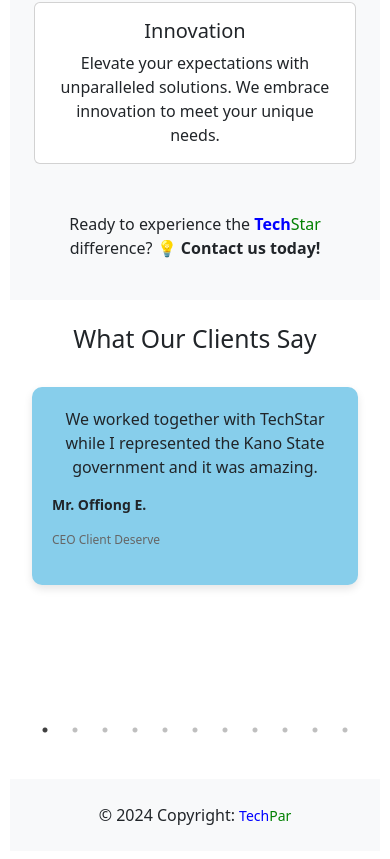
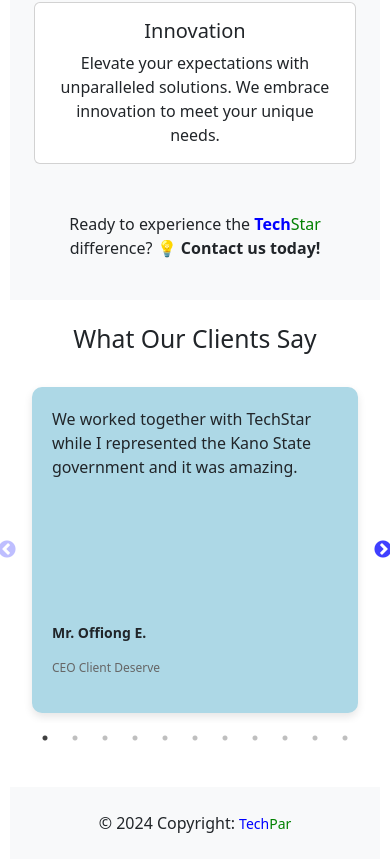
Before and after one commit to Chuksolex/T-Time-Global, a React (Vite) app: page / in a window 390 px wide. Shown: the part 2864-3723 px from the top of the page. Built offline with nearby package versions, Linux system fonts and the light colour scheme.

Commit message:
it is better and responsive testimonila now

```diff
--- a/src/components/data/testimonialdata.js
+++ b/src/components/data/testimonialdata.js
@@ -11,7 +11,7 @@
       name: 'Jane Ubong',
       position: 'Home-Owner',
       message:
-        'I recently hired TechStar for my business structuring. The team was professional, and the system they recommended has made a significant difference in the comfort of my company approach to data and insight. Thank you for your excellent service!',
+        'I recently hired TechStar for my business structuring. The team was professional, and the system they recommended has made a significant difference...!',
     },
     {
       id: 3,
@@ -25,7 +25,7 @@
       name: 'Nnadozie Ibe',
       position: 'Business Owner',
       message:
-        'When I consulted TechStar, their approach was professional and smooth. They paid attention to my requirement',
+        'When I consulted TechStar, their approach was professional and smooth.',
     },
     {
       id: 3,
@@ -46,7 +46,7 @@
       name: 'Robert Ebuka Simeon',
       position: 'Business Owner',
       message:
-        'The elevator work provided by Olat Grow Ventures in partnership with T-Time Nigeria Global is great and beautiful, and timely in completion. Very impressive!',
+        'The contract work provided by Olat TechPar is great and beautiful, and timely in completion.',
     },
     {
       id: 3,
--- a/src/components/slider/TestimonialSlider.css
+++ b/src/components/slider/TestimonialSlider.css
@@ -1,14 +1,14 @@
 .testimonial-slider-container {
     position: relative;
     width: 100%;
-    overflow-x: auto;
     white-space: nowrap;
     padding-bottom: 40px; /* to show the dots */
+    margin: 0 auto;
   }
 
   .slick-slide {
     display: inline-block;
-    width: calc(100% / 3); /* Adjust according to the slidesToShow value */
+    width: calc(100%/4); /* Adjust according to the slidesToShow value */
     box-sizing: border-box;
     padding: 10px;
   }
@@ -18,10 +18,14 @@
     justify-content: center;
     align-items: center;
     width: 100%;
+    padding: 0 5px;
+    text-align: justify;
+    /* height: 300px; */
+
   }
 
   .testimonial-card {
-    background-color: skyblue;
+    background-color: lightblue;
     border-radius: 10px;
     padding: 20px;
     box-shadow: 0 4px 8px rgba(0, 0, 0, 0.1);
@@ -32,7 +36,9 @@
     line-height: 1.5;
     margin-bottom: 15px;
     text-wrap: wrap;
-    word-wrap: break-word;
+    /* word-wrap: break-word; */
+    text-align: left;
+    min-height: 200px;
   }
 
   .testimonial-author {
@@ -52,16 +58,6 @@
   }
 
 
-
-  .testimonial-slider-container {
-    margin: 0 auto;
-    max-width: 900px; /* Adjust max-width based on your design */
-  }
-
-  .testimonial-slide {
-    padding: 0 10px; /* Adjust padding as needed */
-  }
-
   @media screen and (max-width: 768px) {
     .testimonial-slide {
       padding: 0; /* Remove padding on smaller screens */
--- a/src/components/slider/TestimonialSlider.jsx
+++ b/src/components/slider/TestimonialSlider.jsx
@@ -10,22 +10,28 @@
     dots: true,
     infinite: false,
     speed: 500,
-    slidesToShow: 3,
+    slidesToShow: 4,
     slidesToScroll: 1,
     swipeToSlide: true,
     responsive: [
         {
           breakpoint: 1024, // Adjust breakpoints as needed
           settings: {
-            slidesToShow: 2,
+            slidesToShow: 3,
           },
         },
         {
           breakpoint: 768,
           settings: {
-            slidesToShow: 1,
+            slidesToShow: 2,
           },
         },
+        {
+            breakpoint: 420,
+            settings: {
+              slidesToShow: 1,
+            },
+          },
       ],
   };
 
```
